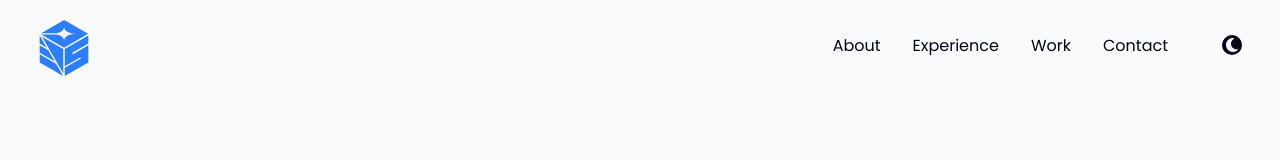
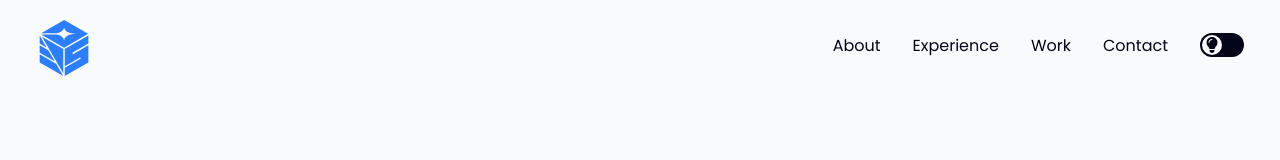
Before and after one commit to sntsjeyen/jns-portfolio, a React (Vite) app: page / in a window 1280 px wide. Shown: the top 160 px of the page. Built offline with nearby package versions, Linux system fonts and the light colour scheme.

Commit message:
Added toggle button functionality

```diff
--- a/src/App.tsx
+++ b/src/App.tsx
@@ -1,11 +1,20 @@
+import { useState } from 'react'
 import Main from './layout/Main'
 import Navbar from './layout/Navbar'
 
 export default function App() {
+    const [darkMode, setDarkMode] = useState(false)
+
+    const toggleDarkMode = () => {
+        setDarkMode(!darkMode)
+    };
+
+    const toggleDark = darkMode ? "dark" : "";
+
     return (
-      <div className="">
-        <Navbar/>
-        <Main/>
-      </div>
+        <div className={toggleDark}>
+            <Navbar toggleDarkMode={toggleDarkMode} darkMode={darkMode}/>
+            <Main/>
+        </div>
     )
 }
--- a/src/components/Button.tsx
+++ b/src/components/Button.tsx
@@ -5,7 +5,7 @@ interface ButtonProp {
 
 export default function Button({text}: ButtonProp) {
     return (
-        <a className="text-slate-950 dark:text-slate-50
+        <a className="text-slate-950 hover:text-slate-50 dark:text-slate-50
                       border-blue-500 border-3 rounded-full text-xl poppins-regular px-4 py-1 duration-300
                       hover:bg-blue-500 hover:duration-300 hover:cursor-pointer min-w-full text-center">
             {text}
--- a/src/components/Form.tsx
+++ b/src/components/Form.tsx
@@ -25,7 +25,7 @@ export default function Form() {
                                      rounded-sm p-2 resize-none poppins-regular text-sm mb-8 w-210 h-50
                                      focus:outline-none"name="message" />
             </div>
-            <input className="text-slate-950 dark:text-slate-50
+            <input className="text-slate-950 hover:text-slate-50 dark:text-slate-50
                               border-blue-500 border-3 rounded-full text-base poppins-regular px-4 py-1 duration-300
                               hover:bg-blue-500 hover:duration-300 hover:cursor-pointer w-40 text-center" type="submit" value="Send" />
         </form>
--- a/src/components/HomeButton.tsx
+++ b/src/components/HomeButton.tsx
@@ -5,7 +5,7 @@ interface ButtonProp {
 
 export default function HomeButton({href, text}: ButtonProp) {
     return (
-        <a className="text-slate-950 dark:text-slate-50
+        <a className="text-slate-950 hover:text-slate-50 dark:text-slate-50
                       border-blue-500 border-3 rounded-full text-xl poppins-regular px-4 py-1 mr-2 duration-300
                       hover:bg-blue-500 hover:duration-300 hover:cursor-pointer" href={href}>
             {text}
--- a/src/components/Toggle.tsx
+++ b/src/components/Toggle.tsx
@@ -1,12 +1,20 @@
 import { faLightbulb, faMoon } from '@fortawesome/free-solid-svg-icons'
 import { FontAwesomeIcon } from '@fortawesome/react-fontawesome'
 
-export default function Toggle() {
+interface ToggleProps {
+    toggleDarkMode: () => void;
+    darkMode: boolean;
+}
+
+export default function Toggle({toggleDarkMode, darkMode}: ToggleProps) {
     return (
         <div className="px-4">
-            <button className="inline-flex relative h-6 w-11 rounded-full bg-slate-50 transition-colors duration-300 ease-in-out group hover:cursor-pointer">
-                <div className="absolute left-0.5 top-0.5 flex h-5 w-5 items-center justify-center rounded-full bg-slate-950 shadow-xs transition-transform duration-300 ease-in-out translate-x-5">
-                    <FontAwesomeIcon className="text-slate-50" icon={faMoon}/>
+            <button className="bg-slate-950 dark:bg-slate-50
+                               inline-flex relative h-6 w-11 rounded-full bg-slate-50 transition-colors duration-300 ease-in-out group hover:cursor-pointer"
+                    onClick={toggleDarkMode}>
+                <div className="bg-slate-50 dark:bg-slate-950 dark:translate-x-5
+                                absolute top-0.5 flex h-5 w-5 left-0.5 items-center justify-center rounded-full shadow-xs transition-transform duration-300 ease-in-out">
+                    <FontAwesomeIcon className="text-slate-950 dark:text-slate-50" icon={darkMode ? faMoon : faLightbulb}/>
                 </div>
             </button>
         </div>
--- a/src/layout/Navbar.tsx
+++ b/src/layout/Navbar.tsx
@@ -2,7 +2,12 @@ import Logo from '../components/Logo'
 import NavbarItem from '../components/NavbarItem'
 import Toggle from '../components/Toggle'
 
-export default function Navbar() {
+interface NavbarProps {
+    toggleDarkMode: () => void;
+    darkMode: boolean;
+}
+
+export default function Navbar({toggleDarkMode, darkMode}: NavbarProps) {
     return (
         <nav className="bg-slate-50/50 dark:bg-slate-950/75
                         min-w-full backdrop-blur-lg
@@ -13,7 +18,7 @@ export default function Navbar() {
                 <NavbarItem href="#experience" text="Experience"/>
                 <NavbarItem href="#work" text="Work"/>
                 <NavbarItem href="#contact" text="Contact"/>
-                <Toggle></Toggle>
+                <Toggle toggleDarkMode={toggleDarkMode} darkMode={darkMode} ></Toggle>
             </div>
         </nav>
     )
```
